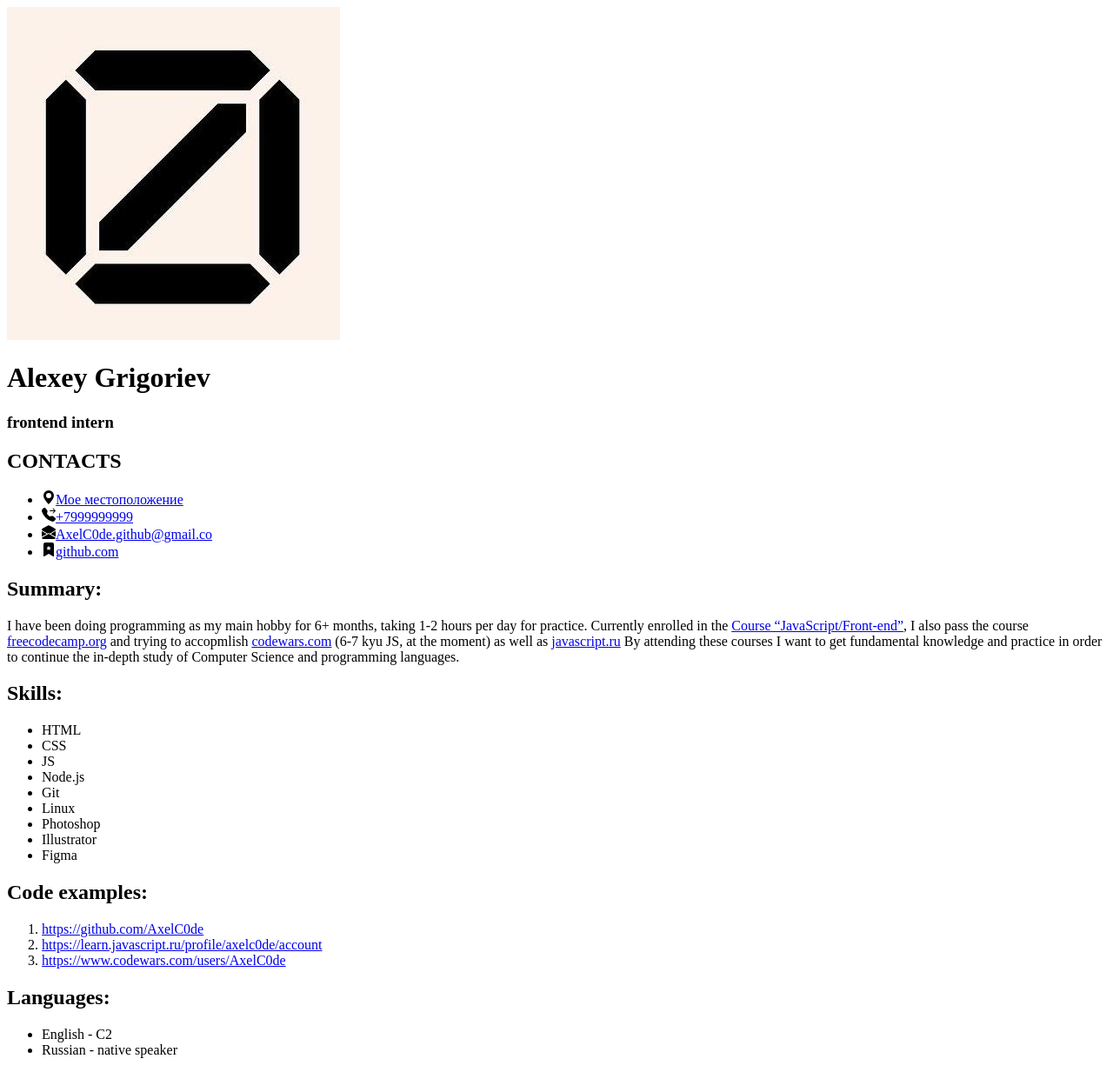
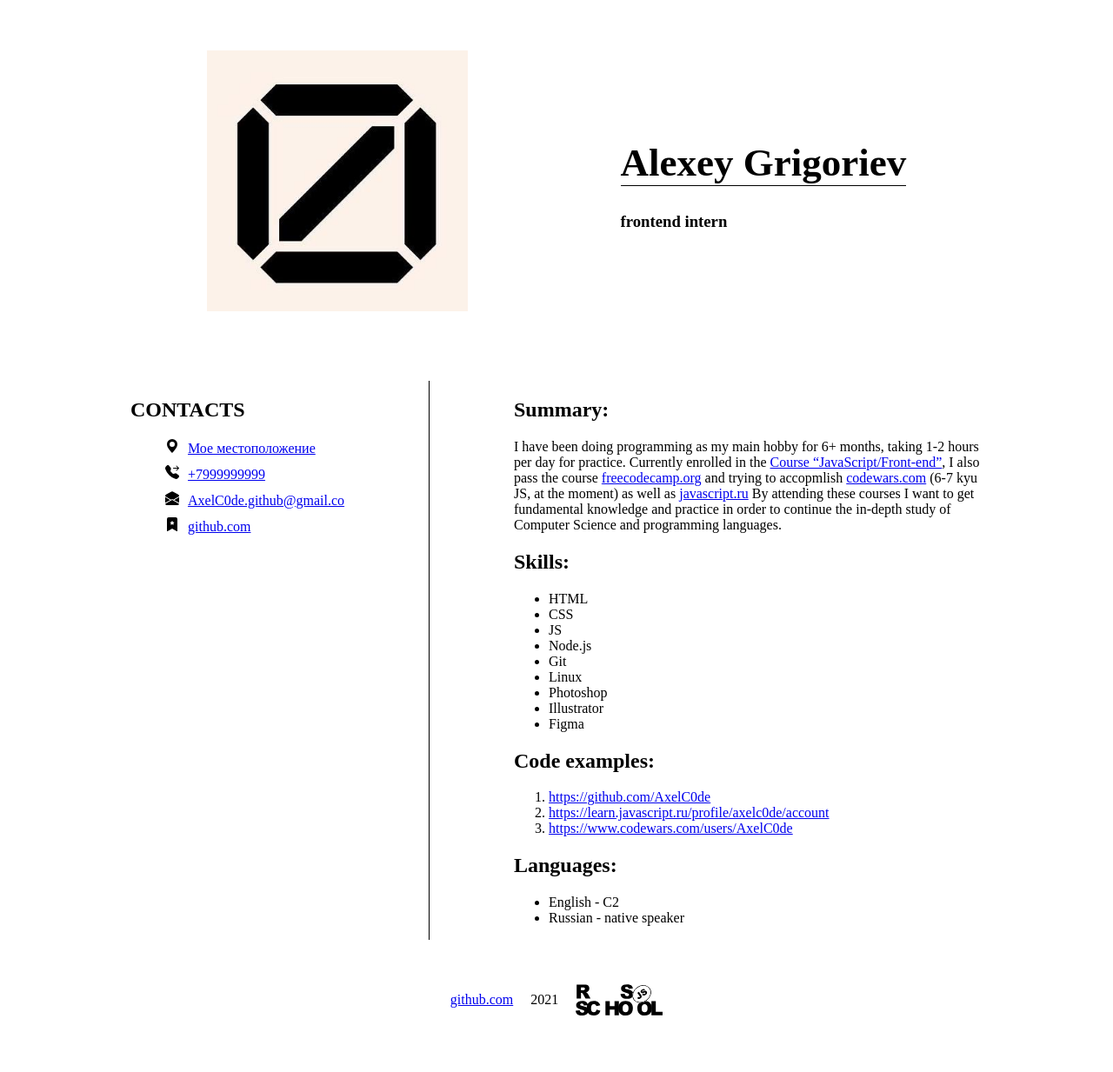
Before and after one commit to AxelC0de/rsschool-cv, a plain HTML site: page index.html in a window 1280 px wide. Shown: the whole page at 87% size. After the commit the page ends 1176 px from the top, so only its background shows below. Drawn offline with Linux system fonts and the light colour scheme.

Commit message:
feat: footer, all CSS

```diff
--- a/assets/styles/style.css
+++ b/assets/styles/style.css
@@ -1,4 +1,61 @@
-.wrap{
+.container{
 	margin: 0 auto;
 	max-width: 980px;
+	display: flex;
+	flex-direction: row;
+	justify-content: space-between;
+	align-items: stretch;
+	flex-wrap: wrap;
 }
+header{
+	width: 100%;
+	margin-top: 50px;
+	margin-bottom: 80px;
+	display: flex;
+	flex-direction: row;
+	justify-content: space-around;
+	align-items: center;
+}
+.image{
+	width: 300px;
+	height: 300px;
+}
+.image > img{
+	width: 100%;
+}
+.name_title > h1{
+	font-size: 45px;
+	border-bottom: 1px solid black;
+}
+.contacts{
+	width: 35%;
+	border-right: 1px solid black;
+}
+.contacts > ul{
+	list-style: none;
+}
+.contacts img{
+	margin-right: 10px;
+}
+.contacts li{
+	margin-bottom: 10px;
+}
+.mainInfo{
+	width: 55%;
+}
+
+footer{
+	margin-top: 50px;
+	width: 100%;
+	display: flex;
+	flex-direction: row;
+	justify-content: center;
+	align-items: center;
+}
+footer p{
+	margin: 0 20px;
+}
+.img{
+	width: 100px;
+	display: flex;
+}
--- a/index.html
+++ b/index.html
@@ -10,6 +10,7 @@
 	</head>
 
 	<body>
+		<div class="container">
 			<header>
 				<div class="image">
 					<img src="/assets/images/myPhoto.jpg" alt="black ornament on white background">
@@ -38,7 +39,8 @@
 			<div class="mainInfo">
 
 				<h2>Summary:</h2>
-			<p>I have been doing programming as my main hobby for 6+ months, taking 1-2 hours per day for practice. Currently
+				<p>I have been doing programming as my main hobby for 6+ months, taking 1-2 hours per day for practice.
+					Currently
 					enrolled
 
 					in the <a href="https://rs.school/js">Course “JavaScript/Front-end”</a>,
@@ -85,6 +87,14 @@
 					<li>Russian - native speaker</li>
 				</ul>
 			</div>
+
+			<footer>
+				<a href="https://github.com/AxelC0de">github.com</a>
+				<p>2021</p>
+
+				<a class="img"  href="https://rs.school/js/"><img src="/assets/images/rs_school_js.svg" alt="rs_school_js"></a>
+			</footer>
+		</div>
 	</body>
 
 </html>
```
Also changed, not shown: assets/images/rs_school_js.svg (added). Lines whose indentation alone changed are shown as unchanged.
